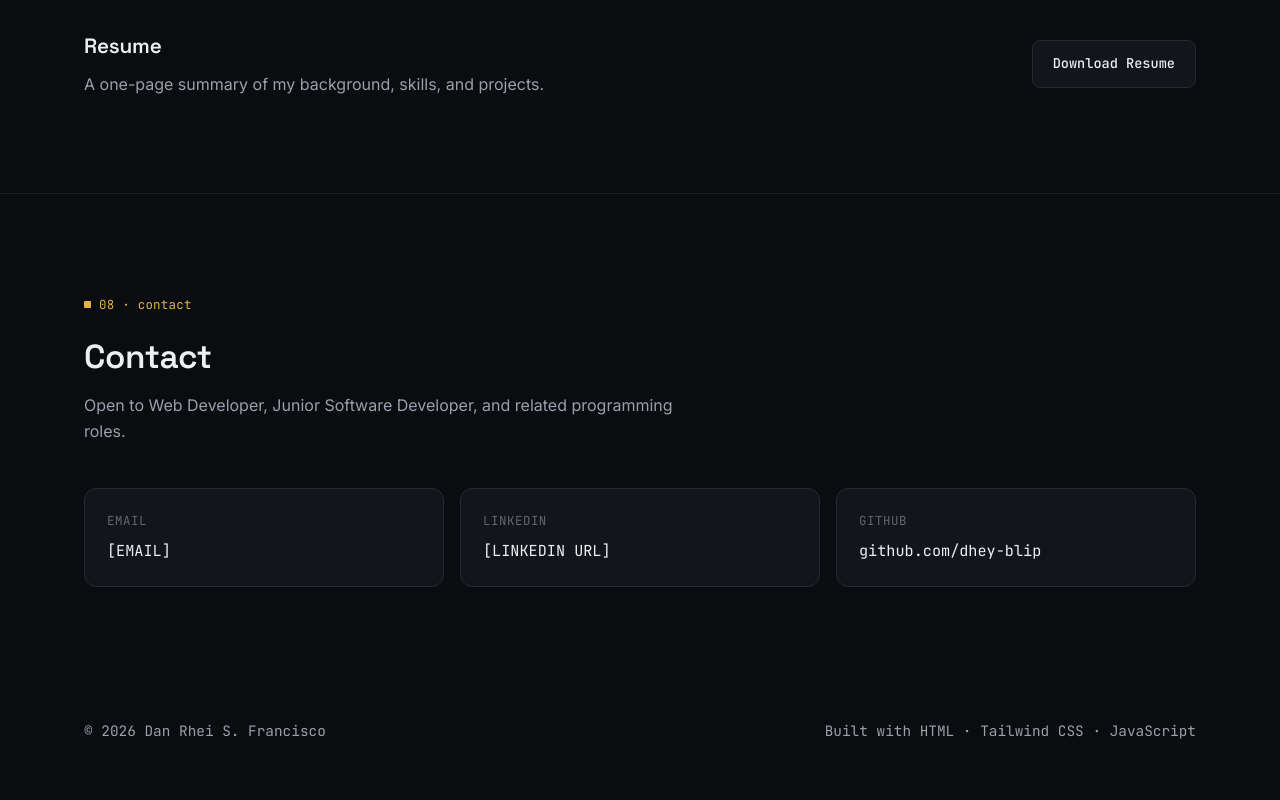
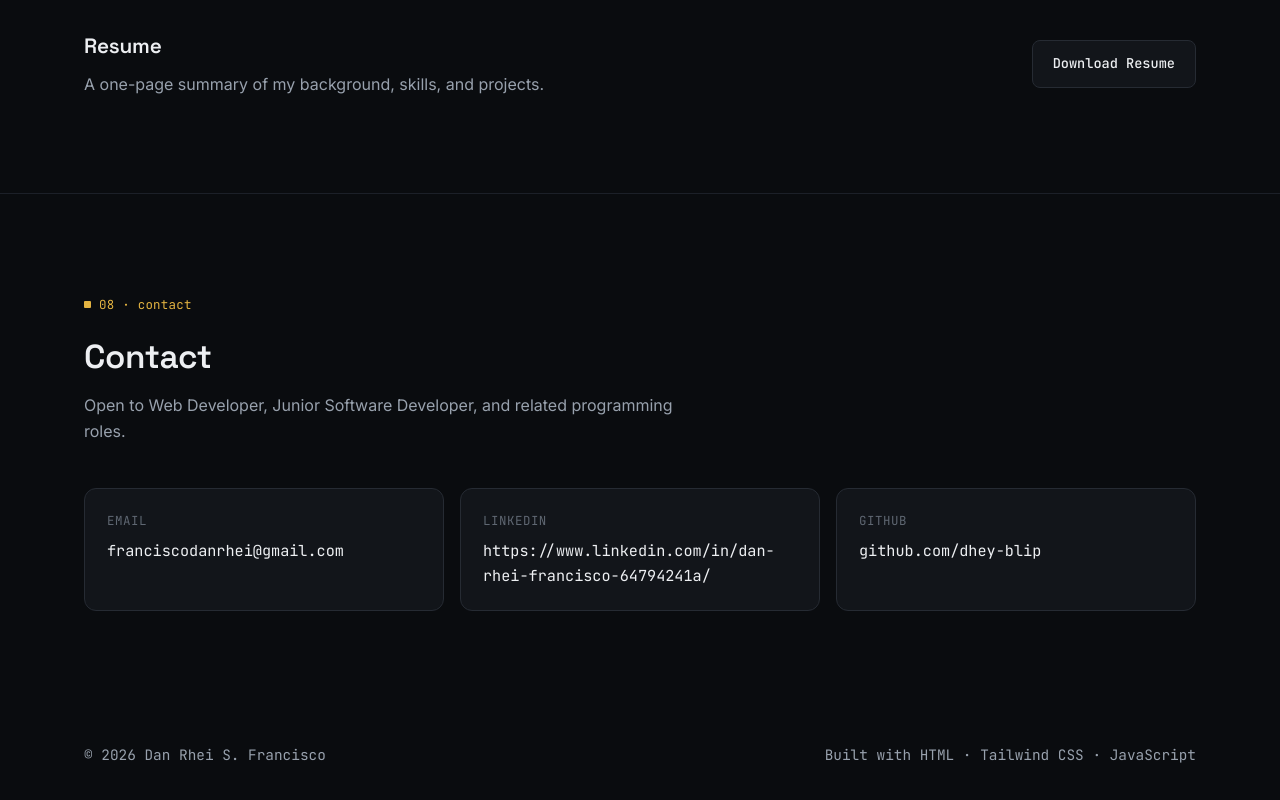
Before and after one commit to dhey-blip/dan_portfolio, a plain HTML site: page index.html in a window 1280 px wide. Shown: the part 5444-6244 px from the top of the page. Drawn offline with Linux system fonts and the light colour scheme.

Commit message:
added some info in the contact section

```diff
--- a/index.html
+++ b/index.html
@@ -630,11 +630,11 @@
       <div class="contact-grid reveal">
         <a href="mailto:%5BEMAIL%5D" class="contact-card">
           <span class="fact-label">Email</span>
-          <span class="contact-value">[EMAIL]</span>
+          <span class="contact-value">franciscodanrhei@gmail.com</span>
         </a>
         <a href="#" class="contact-card">
           <span class="fact-label">LinkedIn</span>
-          <span class="contact-value">[LINKEDIN URL]</span>
+          <span class="contact-value">https://www.linkedin.com/in/dan-rhei-francisco-64794241a/</span>
         </a>
         <a href="https://github.com/dhey-blip" class="contact-card" target="_blank" rel="noopener">
           <span class="fact-label">GitHub</span>
```
